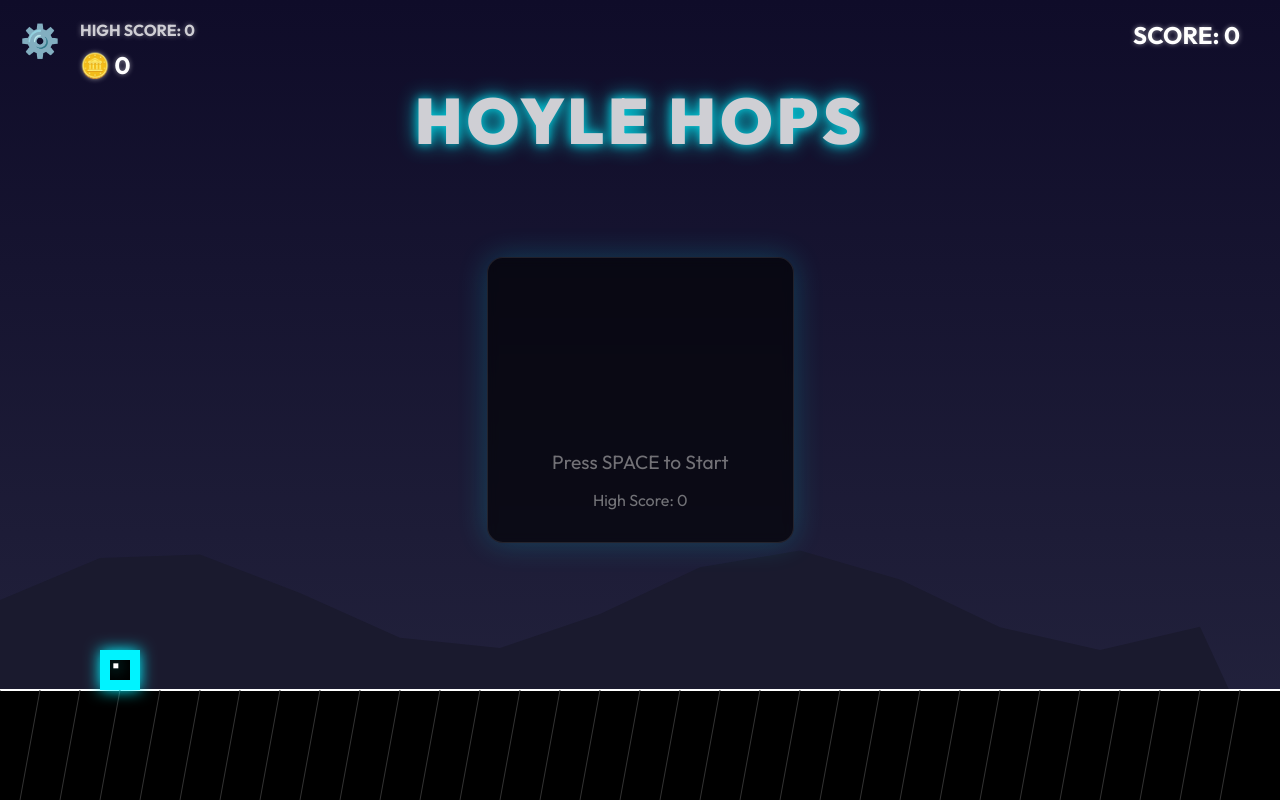
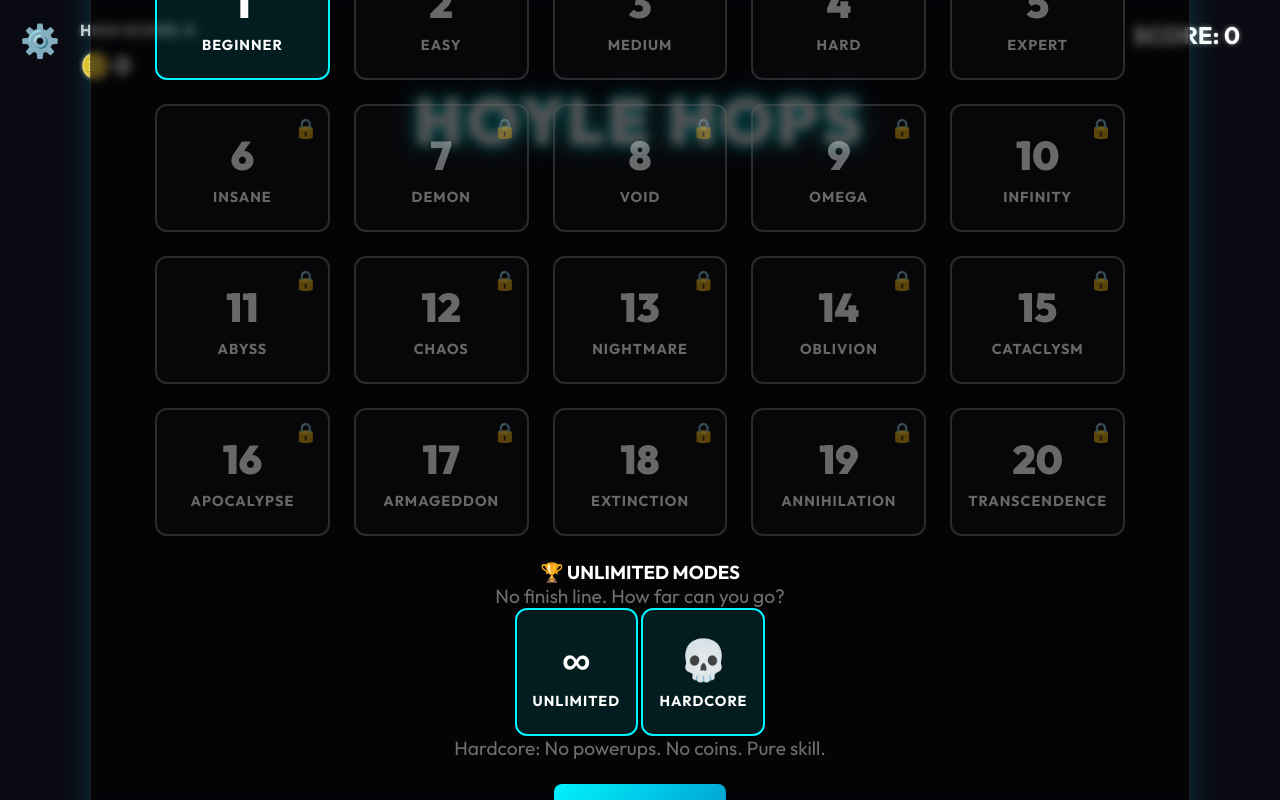
Before and after one commit to Hoyleeman/neondash, a website: page index.html in a window 1280 px wide. Drawn offline with Linux system fonts and the light colour scheme.

Commit message:
Update index.html

```diff
--- a/index.html
+++ b/index.html
@@ -24,11 +24,7 @@
                         id="coin-count">0</span></div>
             </div>
 
-            <div id="start-screen" class="screen active">
-                <p style="margin-top: 10rem;">Press SPACE to Start</p>
-                <p style="font-size: 1rem; opacity: 0.7; margin-top: 1rem;">High Score: <span
-                        id="high-score-display">0</span></p>
-            </div>
+            <!-- Start screen removed - level select is now the main menu -->
 
             <div id="settings-btn"
                 style="position: absolute; top: 20px; left: 20px; font-size: 2rem; cursor: pointer; pointer-events: all; z-index: 100;">
@@ -60,6 +56,10 @@
                     <label>Jump Key</label>
                     <button id="bind-jump-btn" class="setting-btn">SPACE</button>
                 </div>
+                <div class="setting-item">
+                    <label>Progress Bar</label>
+                    <button id="toggle-progress-btn" class="setting-btn">ON</button>
+                </div>
 
                 <h3 style="margin-top: 2rem; margin-bottom: 1rem; color: var(--primary-color);">Account</h3>
                 <div class="setting-item" style="flex-direction: column; align-items: flex-start; gap: 0.5rem;">
@@ -80,9 +80,12 @@
                 <button id="close-settings-btn" class="customize-button" style="margin-top: 2rem;">Close</button>
             </div>
 
-            <div id="level-select-screen" class="screen">
-                <h2>SELECT LEVEL</h2>
-                <div class="level-grid">
+            <div id="level-select-screen" class="screen level-select-screen active">
+                <div class="level-select-layout">
+                    <!-- Quest Levels Section -->
+                    <div class="level-section">
+                        <h3 class="section-title">⚔️ QUEST LEVELS</h3>
+                        <div class="level-grid" id="quest-level-grid">
                             <button class="level-btn unlocked" data-level="1">
                                 <div class="level-number">1</div>
                                 <div class="level-name">Beginner</div>
@@ -123,9 +126,71 @@
                                 <div class="level-number">10</div>
                                 <div class="level-name">Infinity</div>
                             </button>
+                            <button class="level-btn locked" data-level="11">
+                                <div class="level-number">11</div>
+                                <div class="level-name">Abyss</div>
+                            </button>
+                            <button class="level-btn locked" data-level="12">
+                                <div class="level-number">12</div>
+                                <div class="level-name">Chaos</div>
+                            </button>
+                            <button class="level-btn locked" data-level="13">
+                                <div class="level-number">13</div>
+                                <div class="level-name">Nightmare</div>
+                            </button>
+                            <button class="level-btn locked" data-level="14">
+                                <div class="level-number">14</div>
+                                <div class="level-name">Oblivion</div>
+                            </button>
+                            <button class="level-btn locked" data-level="15">
+                                <div class="level-number">15</div>
+                                <div class="level-name">Cataclysm</div>
+                            </button>
+                            <button class="level-btn locked" data-level="16">
+                                <div class="level-number">16</div>
+                                <div class="level-name">Apocalypse</div>
+                            </button>
+                            <button class="level-btn locked" data-level="17">
+                                <div class="level-number">17</div>
+                                <div class="level-name">Armageddon</div>
+                            </button>
+                            <button class="level-btn locked" data-level="18">
+                                <div class="level-number">18</div>
+                                <div class="level-name">Extinction</div>
+                            </button>
+                            <button class="level-btn locked" data-level="19">
+                                <div class="level-number">19</div>
+                                <div class="level-name">Annihilation</div>
+                            </button>
+                            <button class="level-btn locked" data-level="20">
+                                <div class="level-number">20</div>
+                                <div class="level-name">Transcendence</div>
+                            </button>
                         </div>
-                <button id="customize-btn" class="customize-button">Customize Cube</button>
-                <p class="back-hint">Press ESC to go back</p>
+                    </div>
+
+                    <!-- Unlimited Mode Section -->
+                    <div class="level-section unlimited-section">
+                        <h3 class="section-title">🏆 UNLIMITED MODES</h3>
+                        <p class="unlimited-desc">No finish line. How far can you go?</p>
+                        <div class="unlimited-grid">
+                            <button class="level-btn unlimited-btn unlocked" data-level="unlimited">
+                                <div class="level-number">∞</div>
+                                <div class="level-name">Unlimited</div>
+                            </button>
+                            <button class="level-btn hardcore-btn unlocked" data-level="hardcore">
+                                <div class="level-number">💀</div>
+                                <div class="level-name">Hardcore</div>
+                            </button>
+                        </div>
+                        <p class="hardcore-desc">Hardcore: No powerups. No coins. Pure skill.</p>
+                    </div>
+                </div>
+
+                <div class="level-select-footer">
+                    <button id="customize-btn" class="customize-button">Cosmetics</button>
+                </div>
+                <p class="back-hint">NeonDash v1.0</p>
             </div>
 
             <div id="game-over-screen" class="screen">
@@ -216,9 +281,20 @@
                     <button id="cust-back-btn" class="back-button">
                         <span>←</span> Back to Menu
                     </button>
+                    <button id="cust-preview-btn" class="preview-button" style="display: none;">
+                        <span>👁️</span> Preview
+                    </button>
                     <button id="cust-unlock-btn" class="unlock-button" style="display: none;">
                         <span>🔓</span> Unlock for <span id="unlock-price">0</span> 🪙
                     </button>
+                </div>
+            </div>
+
+            <!-- Background Preview Overlay -->
+            <div id="bg-preview-overlay" class="bg-preview-overlay" style="display: none;">
+                <div class="preview-instructions">
+                    <p>Previewing Background</p>
+                    <p class="preview-hint">Click anywhere or press any key to return</p>
                 </div>
             </div>
 
```
Lines whose indentation alone changed are shown as unchanged.
